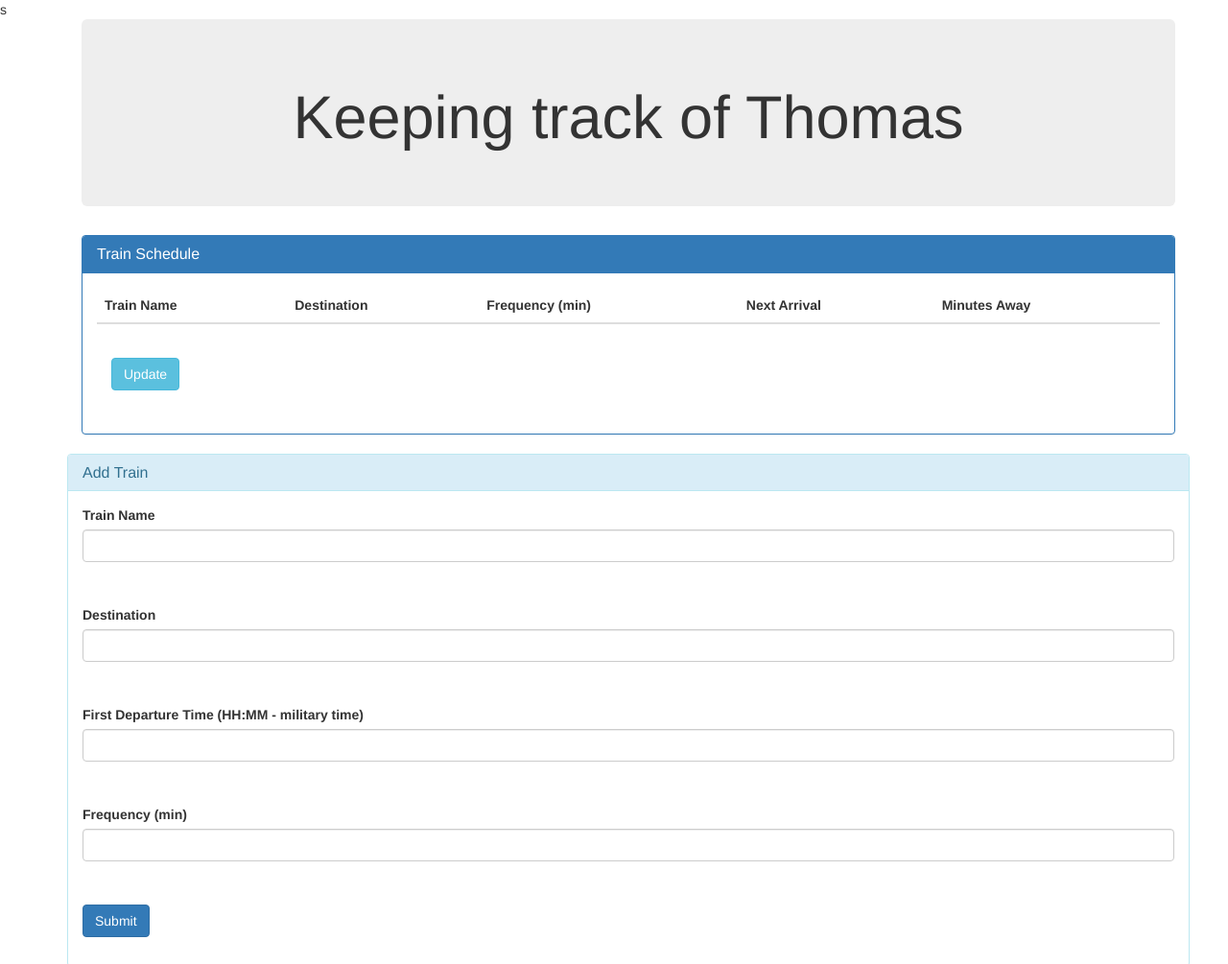
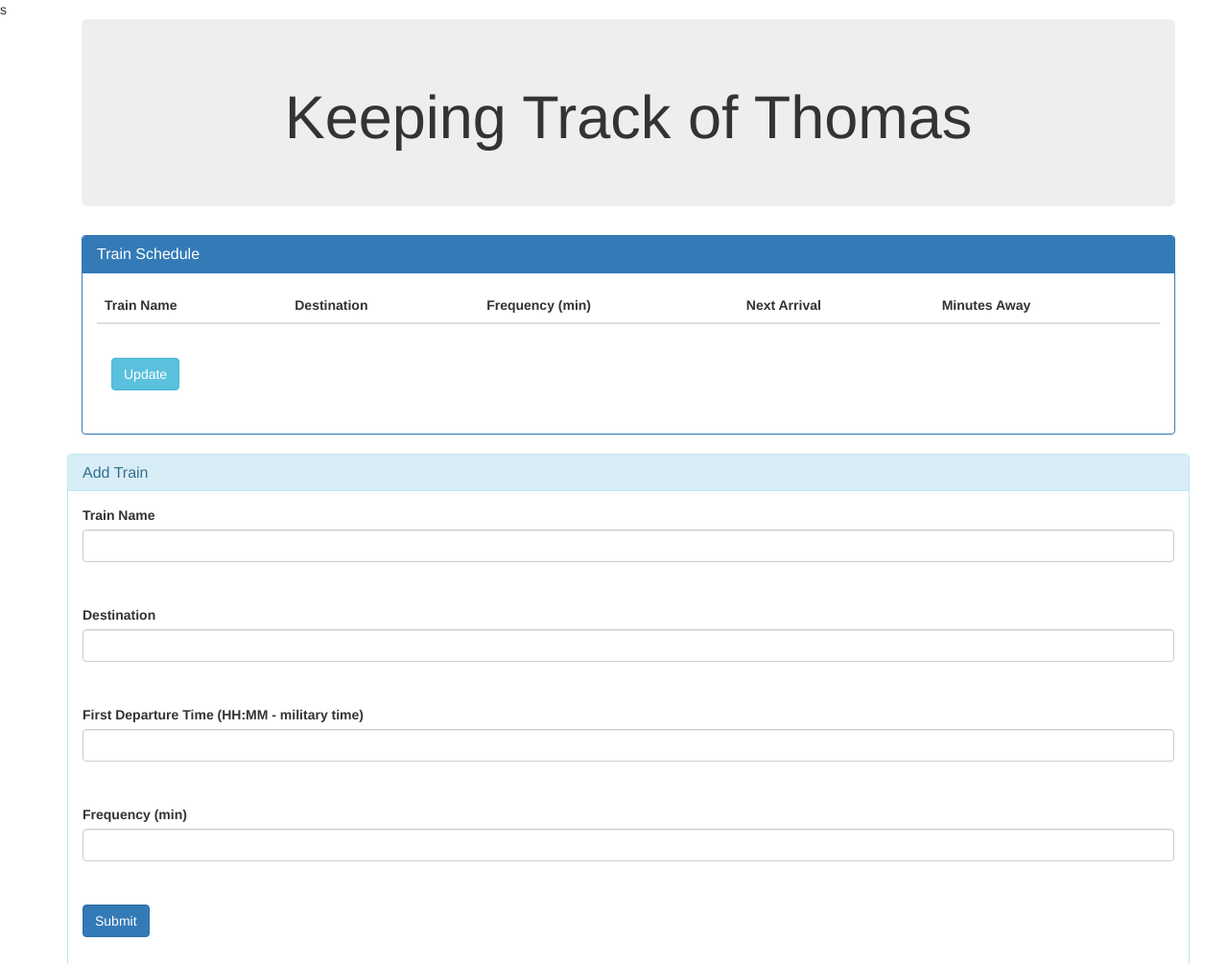
Before and after one commit to tomseabury/bootstrap-portfolio, a plain HTML site: page games/train_tracking/index.html in a window 1280 px wide. Shown: the top 1005 px of the page at 96% size. Drawn offline with nearby package versions, Linux system fonts and the light colour scheme; no server answers.

Commit message:
fixed typo

```diff
--- a/games/train_tracking/index.html
+++ b/games/train_tracking/index.html
@@ -28,7 +28,7 @@
 		<div class="container">
 	  		<div class="jumbotron text-center">
 	  			<div class="row">
-			   		<h1 id="headline">Keeping track of Thomas</h1>
+			   		<h1 id="headline">Keeping Track of Thomas</h1>
 			    </div>
 			</div>
 		</div>
```
